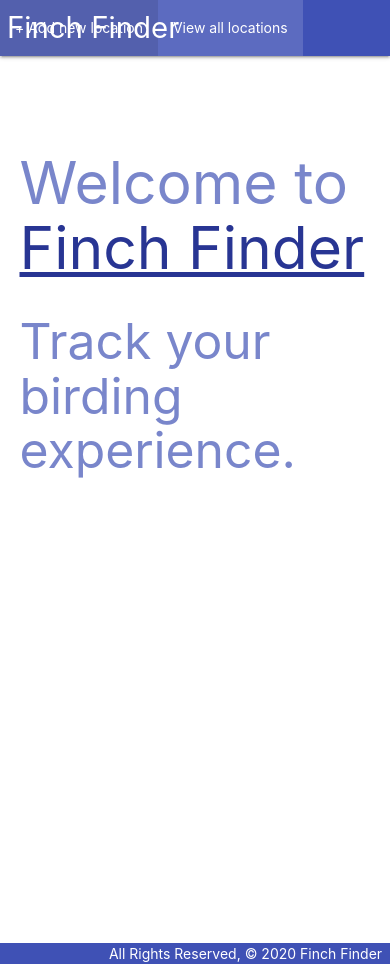
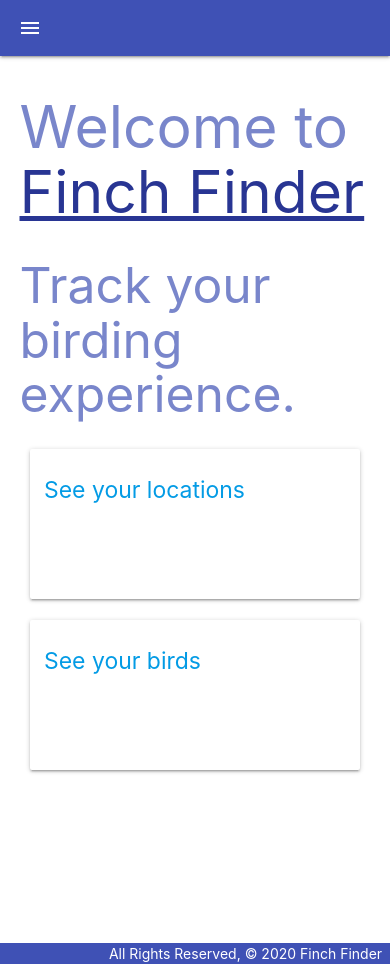
Before and after one commit to TCashion/finch-finder, a Django app: page / in a window 390 px wide. Run offline with Django 3.2, Linux system fonts and the light colour scheme; the visitor is signed in with stand-in values (Sample User, id 1).

Commit message:
implement sidebar responsive nav

```diff
--- a/main_app/static/css/style.css
+++ b/main_app/static/css/style.css
@@ -38,6 +38,10 @@ input[type=checkbox]:checked, input[type=checkbox]:not(:checked) {
     max-width: 100%;
 }
 
+.white-text {
+    color: #fff;
+}
+
 @media (min-width: 600px) {
     .crud-btn-container {
         flex-direction: row;
--- a/main_app/templates/base.html
+++ b/main_app/templates/base.html
@@ -20,11 +20,13 @@
   <header>
     <nav>
       <div class="nav-wrapper indigo">
-              <a href="/" class="left brand-logo">Finch Finder</a>
-              <ul class="right">
+        <a href="/" class="left brand-logo hide-on-med-and-down">Finch Finder</a>
+        <a href="#" data-target="mobile-demo" class="sidenav-trigger"><i class="material-icons">menu</i></a>
+        <ul class="right hide-on-med-and-down">
           {% if user.is_authenticated %}
-                  <li class="indigo lighten-1"><a href="{% url 'locations_create' %}">+ Add new location</a></li>
-                  <li class="indigo lighten-1"><a href="{% url 'locations_index' %}">View all locations</a></li>
+            <li><a href="{% url 'home' %}">Home</a></li>
+            <li><a href="{% url 'locations_create' %}">+ Add new location</a></li>
+            <li><a href="{% url 'locations_index' %}">View all locations</a></li>
             <li><a href="{% url 'birds_create' %}">+ Add new bird</a></li>
             <li><a href="{% url 'birds_index' %}">View all birds</a></li>
             <li><a href="{% url 'logout' %}">Logout</a></li>
@@ -35,6 +37,19 @@
         </ul>
       </div>
     </nav>
+    <ul class="sidenav indigo" id="mobile-demo">
+      {% if user.is_authenticated %}
+        <li><a class="white-text" href="{% url 'home' %}">Home</a></li>
+        <li><a class="white-text" href="{% url 'locations_create' %}">+ Add new location</a></li>
+        <li><a class="white-text" href="{% url 'locations_index' %}">View all locations</a></li>
+        <li><a class="white-text" href="{% url 'birds_create' %}">+ Add new bird</a></li>
+        <li><a class="white-text" href="{% url 'birds_index' %}">View all birds</a></li>
+        <li><a class="white-text" href="{% url 'logout' %}">Logout</a></li>
+      {% else %}
+        <li><a href="{% url 'signup' %}">Signup</a></li>
+        <li><a href="{% url 'login' %}">Login</a></li>
+      {% endif %}
+    </ul>
   </header>
   <main class="container">
       {% block content %}
@@ -43,6 +58,11 @@
   <footer class="page-footer indigo">
       <div class="right">All Rights Reserved, &copy; 2020 Finch Finder &nbsp;</div>
   </footer>
-
+  <script>
+    document.addEventListener('DOMContentLoaded', function() {
+      const navEls = document.querySelectorAll('.sidenav');
+      const instances = M.Sidenav.init(navEls, {});
+    });
+  </script>
 </body>
 </html>
--- a/main_app/templates/home.html
+++ b/main_app/templates/home.html
@@ -4,4 +4,33 @@
 <h1 class="indigo-text text-lighten-2">Welcome to <span class="indigo-text text-darken-3" style="text-decoration: underline;">Finch Finder</span></h1>
 <h2 class="indigo-text text-lighten-2">Track your birding experience.</h2>
 
+{% if user.is_authenticated %}
+
+    <div class="row">
+            <a href="{% url 'locations_index' %}">
+                <div class="col s12 m5">
+                    <div class="card extra-small horizontal hoverable">
+                        <div class="card-stacked">
+                            <div class="card-content" style="padding:1rem; overflow:hidden">
+                                <h5 class="header">See your locations</h5>
+                            </div>
+                        </div>
+                    </div>
+                </div>
+            </a>
+            <a href="{% url 'birds_index' %}">
+                <div class="col s12 m5">
+                    <div class="card extra-small horizontal hoverable">
+                        <div class="card-stacked">
+                            <div class="card-content" style="padding:1rem; overflow:hidden">
+                                <h5 class="header">See your birds</h5>
+                            </div>
+                        </div>
+                    </div>
+                </div>
+            </a>
+    </div>
+
+{% endif %}
+
 {% endblock %}
```
Lines whose indentation alone changed are shown as unchanged.
